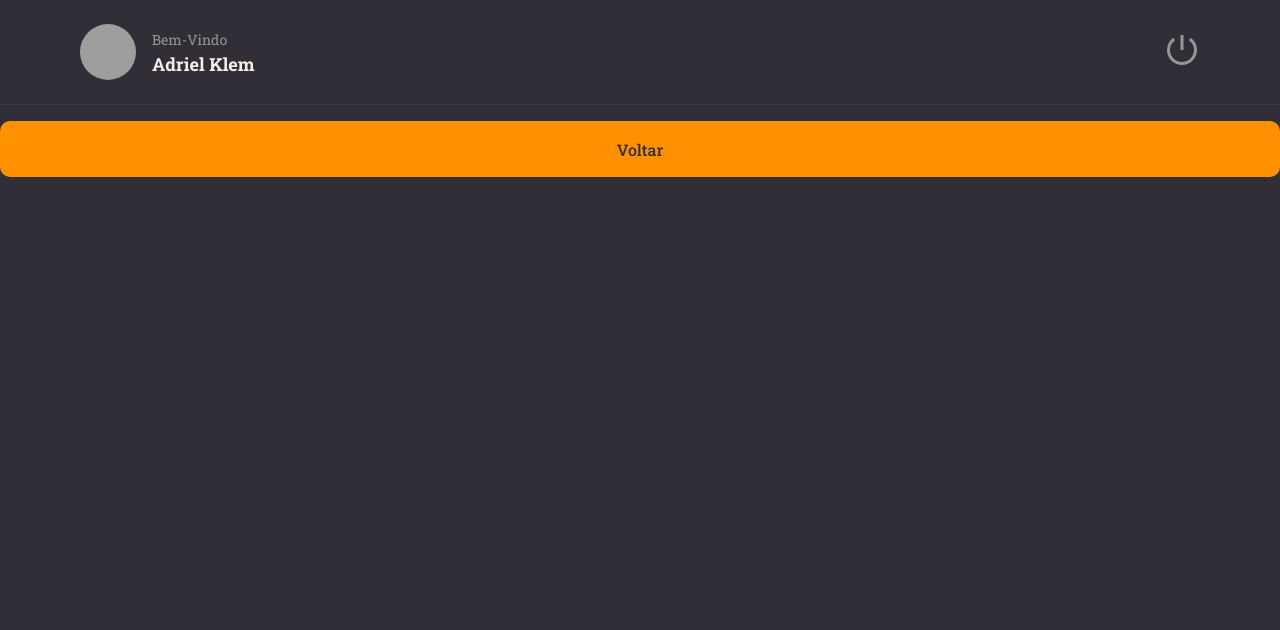
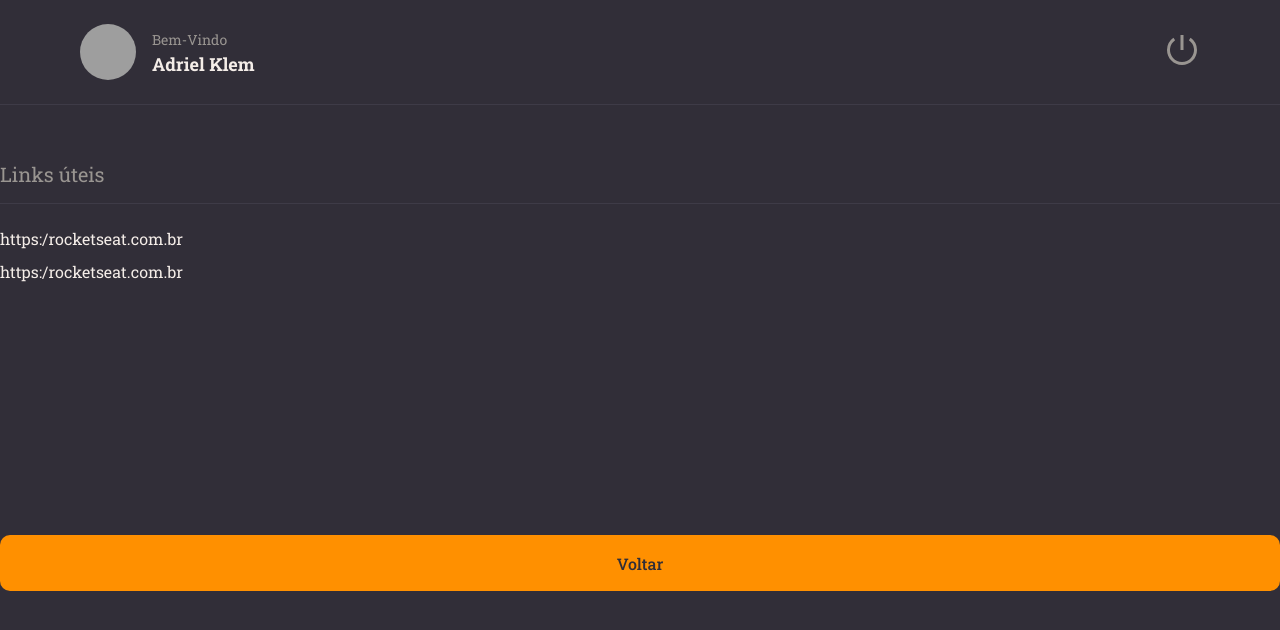
Before and after one commit to AdrielKlem/RocketNotes, a React (Vite) app: page / in a window 1280 px wide. Shown: the top 630 px of the page. Built offline with nearby package versions, Linux system fonts and the light colour scheme; grey boxes are pictures that could not be loaded.

Commit message:
add components section

```diff
--- /dev/null
+++ b/src/components/Section/index.jsx
@@ -0,0 +1,10 @@
+import { Container } from "./styles"
+
+export function Section({ title, children }) {
+    return (
+        <Container>
+            <h2>{ title}</h2>
+            { children }
+        </Container>
+    )
+}
--- /dev/null
+++ b/src/components/Section/styles.js
@@ -0,0 +1,16 @@
+import styled from 'styled-components'
+
+export const Container = styled.section`
+    margin: 56px 0 28px;
+
+    > h2 {
+        border-bottom: 1px solid ${({ theme }) => theme.COLORS.BACKGROUND_700};
+
+        padding-bottom: 16px;
+        margin-bottom: 24px;
+
+        color: ${({ theme }) => theme.COLORS.GRAY_100};
+        font-size: 20px;
+        font-weight: 400;
+    }
+`
--- a/src/pages/Details/index.jsx
+++ b/src/pages/Details/index.jsx
@@ -1,13 +1,22 @@
-import { Container } from "./styles"
+import { Container, Links } from "./styles"
 
 import { Button } from "../../components/Button"
 import { Header } from "../../components/Header"
+import { Section } from "../../components/Section"
 
 
 export function Details() {
   return (
     <Container>
     <Header></Header>
+
+    <Section title="Links úteis">
+      <Links>
+        <li><a href="#">https:/rocketseat.com.br</a></li>
+        <li><a href="#">https:/rocketseat.com.br</a></li>
+      </Links>
+    </Section>
+
     <Button title="Voltar"/>
     </Container>
   )
--- a/src/pages/Details/styles.js
+++ b/src/pages/Details/styles.js
@@ -11,3 +11,15 @@
     width: 100%;
     height: 100vh;
 `
+
+export const Links = styled.ul`
+    list-style: none;
+
+    > li {
+        margin-top: 12px;
+
+        a {
+            color: ${({ theme }) => theme.COLORS.WHITE };
+        }
+    }
+`
```
